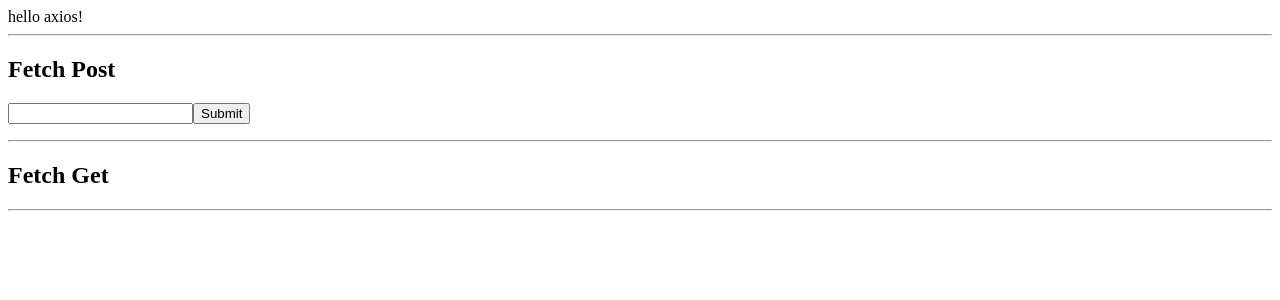
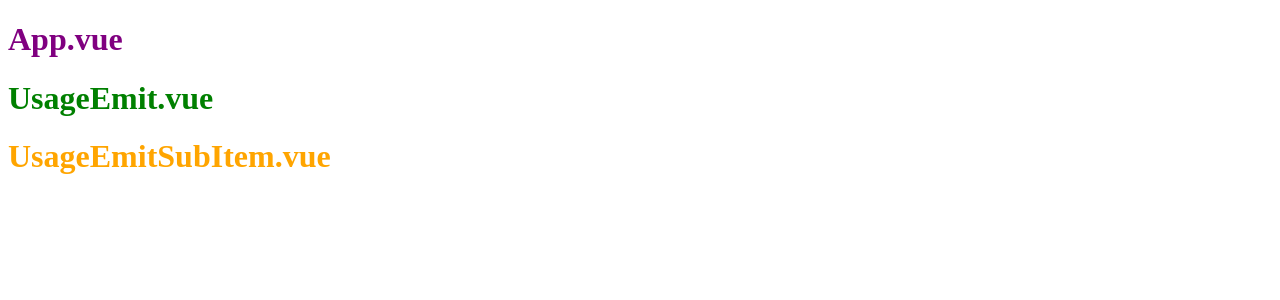
Before and after one commit to aaric/vue-sample, a Vue app: page / in a window 1280 px wide. Shown: the top 300 px of the page. Built offline with nearby package versions, Linux system fonts and the light colour scheme.

Commit message:
v3.3 $emit

```diff
--- a/src/App.vue
+++ b/src/App.vue
@@ -1,23 +1,32 @@
 <template>
   <div id="app">
-    <usage-axios />
+    <h1>App.vue</h1>
+    <!-- <hello-world /> -->
+    <!-- <usage-fetch /> -->
+    <!-- <usage-axios /> -->
+    <usage-emit />
   </div>
 </template>
 
 <script>
-//import HelloWorld from './components/HelloWorld.vue'
-//import UsageFetch from './components/UsageFetch.vue'
-import UsageAxios from './components/UsageAxios.vue';
+// import HelloWorld from './components/HelloWorld.vue'
+// import UsageFetch from './components/UsageFetch.vue'
+// import UsageAxios from './components/UsageAxios.vue'
+import UsageEmit from './components/UsageEmit.vue'
 
 export default {
-  name: 'app',
+  name: "app",
   components: {
-    //HelloWorld
-    //UsageFetch
-    UsageAxios
+    // HelloWorld
+    // UsageFetch
+    // UsageAxios
+    UsageEmit
   }
-}
+};
 </script>
 
 <style>
+h1 {
+  color: purple;
+}
 </style>
--- /dev/null
+++ b/src/components/UsageEmit.vue
@@ -0,0 +1,31 @@
+<template>
+  <div>
+    <h1>{{title}}</h1>
+    <usage-emit-sub-item :subTitle="subTitle" @changeSubTile="changeSubTile" />
+  </div>
+</template>
+<script>
+import UsageEmitSubItem from "./UsageEmitSubItem.vue";
+
+export default {
+  components: {
+    UsageEmitSubItem
+  },
+  data() {
+    return {
+      title: "UsageEmit.vue",
+      subTitle: "UsageEmitSubItem.vue"
+    };
+  },
+  methods: {
+    changeSubTile: function(title) {
+      this.subTitle = title;
+    }
+  }
+};
+</script>
+<style scoped>
+h1 {
+  color: green;
+}
+</style>
--- /dev/null
+++ b/src/components/UsageEmitSubItem.vue
@@ -0,0 +1,30 @@
+<template>
+  <div>
+    <h1 @click="changeSubTile">{{subTitle}}</h1>
+  </div>
+</template>
+<script>
+export default {
+  // props: ['subTitle'],
+  props: {
+    subTitle: {
+      type: String,
+      required: true
+    }
+  },
+  data() {
+    return {
+    }
+  },
+  methods: {
+    changeSubTile: function() {
+      this.$emit('changeSubTile', 'UsageEmitSubItem.vue Changed ' + Date.now())
+    }
+  }
+}
+</script>
+<style scoped>
+h1 {
+  color: orange;
+}
+</style>
```
Also changed, not shown: 1 other file (tests, documents, lock files or other folders).
